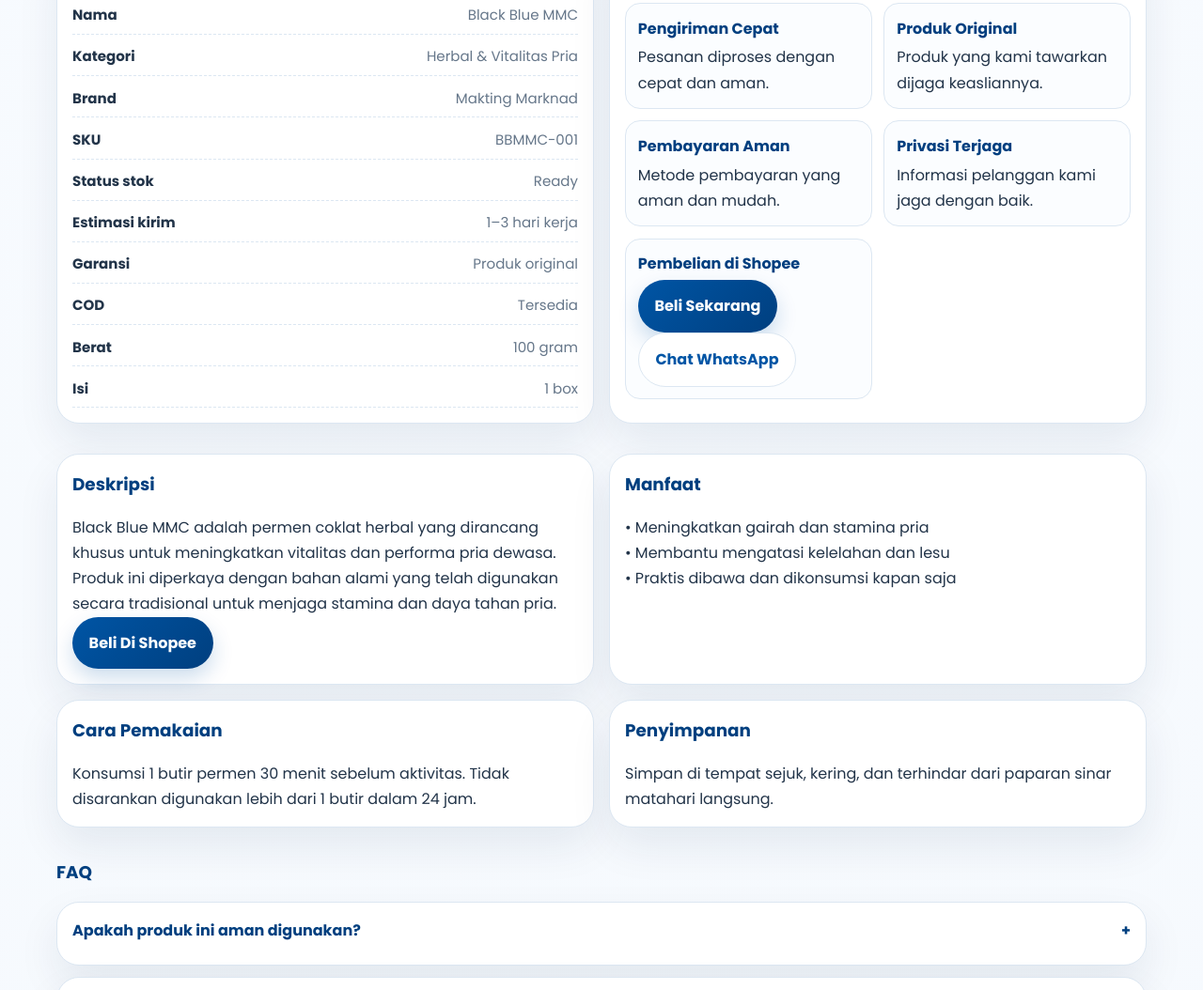
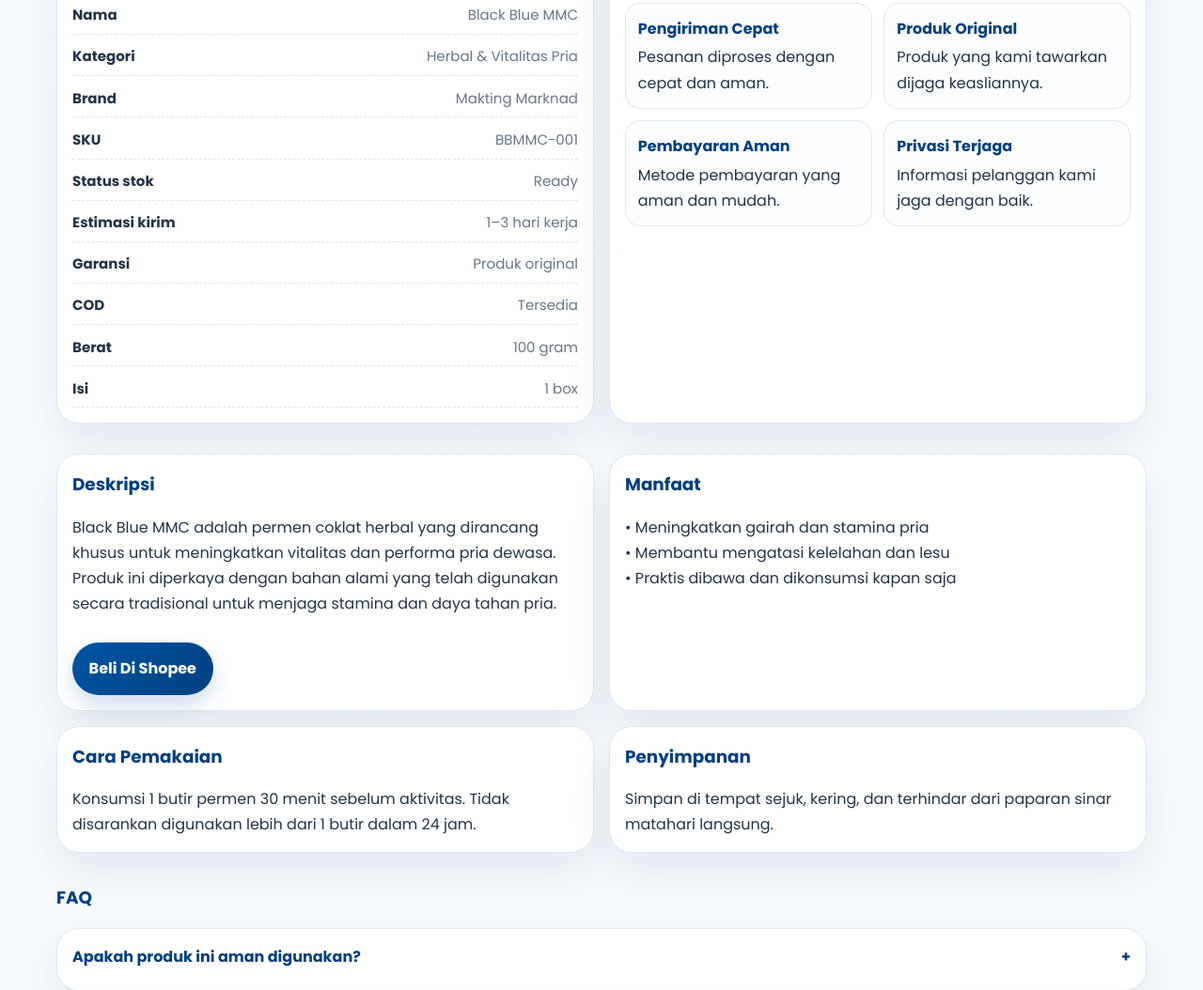
Before and after one commit to maktingmarknad/maktingmarknad, a plain HTML site: page black-blue-mmc.html in a window 1280 px wide. Shown: the part 1203-2257 px from the top of the page at 94% size. Drawn offline with nearby package versions, Linux system fonts and the light colour scheme.

Commit message:
Update black-blue-mmc.html

```diff
--- a/black-blue-mmc.html
+++ b/black-blue-mmc.html
@@ -786,11 +786,6 @@
               <strong>Privasi Terjaga</strong>
               <span>Informasi pelanggan kami jaga dengan baik.</span>
             </div>
-            <div class="item">
-              <strong>Pembelian di Shopee</strong>
-              <a class="btn btn-primary" href="https://s.shopee.co.id/4LIEdj6y07">Beli Sekarang</a>
-              <a class="btn btn-secondary" href="https://wa.me/6288980084228?text=Halo%20Admin,%20saya%20ingin%20bertanya%20lebih%20lanjut%20tentang%20Black%20Blue%20MMC">Chat WhatsApp</a>
-            </div>
           </div>
         </div>
       </div>
@@ -803,6 +798,7 @@
             <h2>Deskripsi</h2>
           </div>
           <p>Black Blue MMC adalah permen coklat herbal yang dirancang khusus untuk meningkatkan vitalitas dan performa pria dewasa. Produk ini diperkaya dengan bahan alami yang telah digunakan secara tradisional untuk menjaga stamina dan daya tahan pria.</p>
+          <br />
           <a class="btn btn-primary" href="https://s.shopee.co.id/4LIEdj6y07">Beli Di Shopee</a>
         </div>
         <div class="card" data-aos="fade-up" data-aos-delay="80">
```
